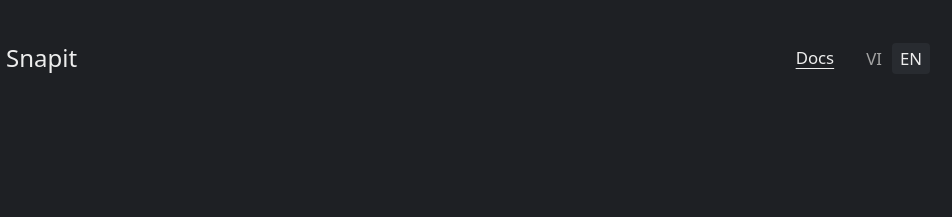
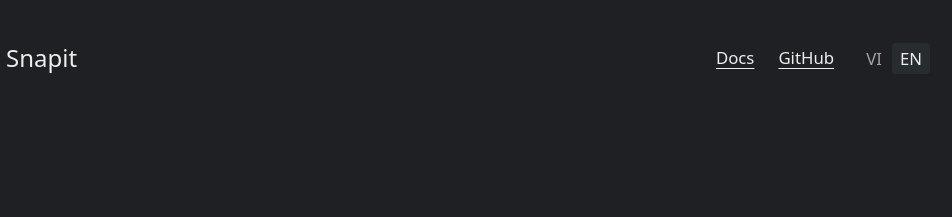
Before and after one commit to ngtrthvu3007/snapit, a website built with Vite: page web/index.html in a window 1280 px wide. Shown: the top 217 px of the page, 190-1142 px from the left. Built offline with nearby package versions, Linux system fonts and the light colour scheme; a web font is replaced by a local one.

Commit message:
web/docs: link GitHub ở header, link repo đặt một chỗ trong package.json

```diff
--- a/package.json
+++ b/package.json
@@ -3,6 +3,9 @@
   "private": true,
   "version": "0.1.0",
   "type": "module",
+  "config": {
+    "repo": "https://github.com/OWNER/snapit"
+  },
   "scripts": {
     "dev": "vite",
     "build": "tsc && vite build",
@@ -11,7 +14,7 @@
     "format": "prettier --write . && cargo fmt --manifest-path src-tauri/Cargo.toml",
     "docs:dev": "vitepress dev docs",
     "docs:build": "DOCS_BASE=${DOCS_BASE:-/docs/} vitepress build docs",
-    "site:build": "SITE_URL=${SITE_URL:-http://localhost:4173/} npm run docs:build && rm -rf _site && mkdir _site && cp -R web/. _site/ && cp -R docs/.vitepress/dist _site/docs && sed -i.bak \"s#__REPO_URL__#${REPO_URL:-https://github.com}#g\" _site/index.html && rm _site/index.html.bak",
+    "site:build": "export REPO_URL=${REPO_URL:-$npm_package_config_repo} && SITE_URL=${SITE_URL:-http://localhost:4173/} npm run docs:build && rm -rf _site && mkdir _site && cp -R web/. _site/ && cp -R docs/.vitepress/dist _site/docs && sed -i.bak \"s#__REPO_URL__#$REPO_URL#g\" _site/index.html && rm _site/index.html.bak",
     "site:preview": "python3 -m http.server 4173 -d _site"
   },
   "dependencies": {
--- a/web/index.html
+++ b/web/index.html
@@ -506,6 +506,7 @@
         <a class="docs-link" href="./docs/" data-href-en="./docs/en/" data-i18n="nav.docs"
           >Tài liệu</a
         >
+        <a class="docs-link" href="__REPO_URL__">GitHub</a>
         <span class="lang" role="group" aria-label="Ngôn ngữ / Language">
           <button type="button" data-lang="vi" aria-pressed="true">VI</button>
           <button type="button" data-lang="en" aria-pressed="false">EN</button>
```
Also changed, not shown: docs/.vitepress/config.mts.
